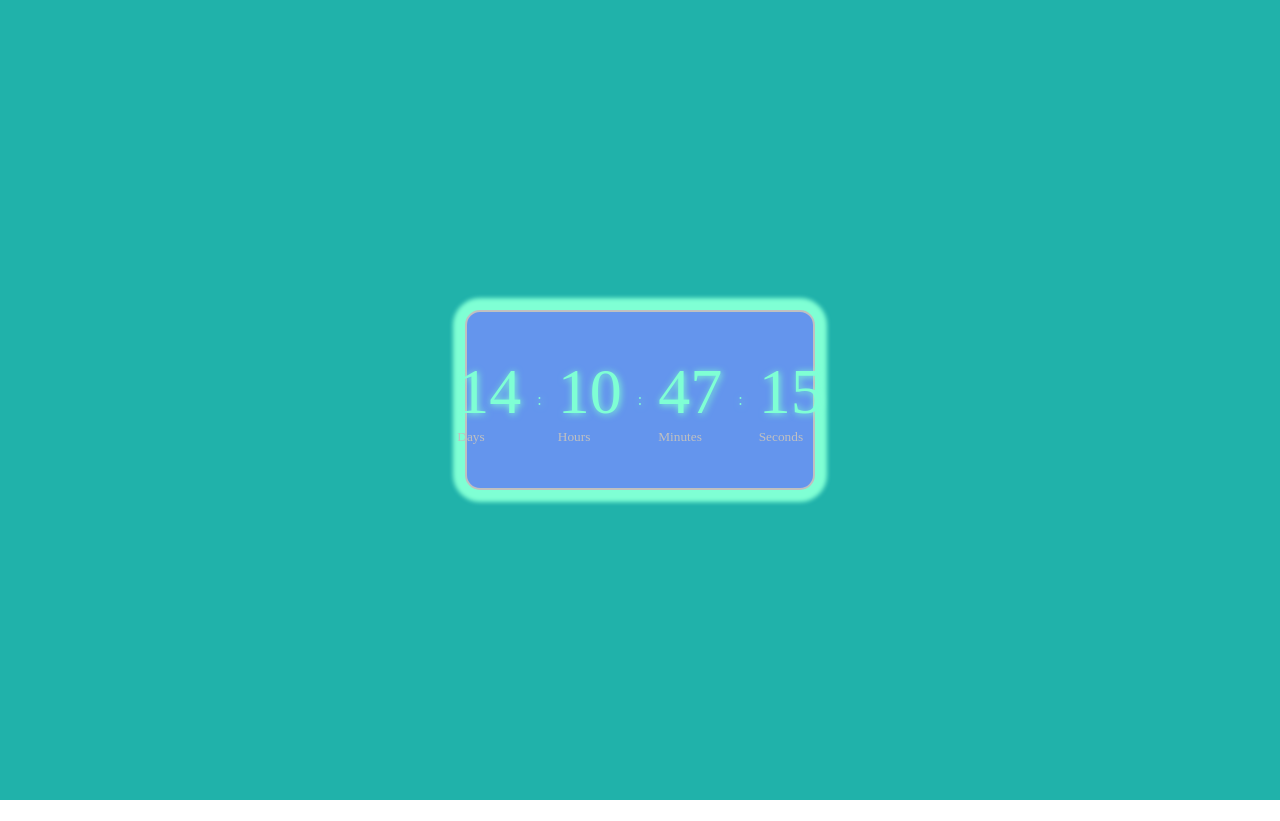
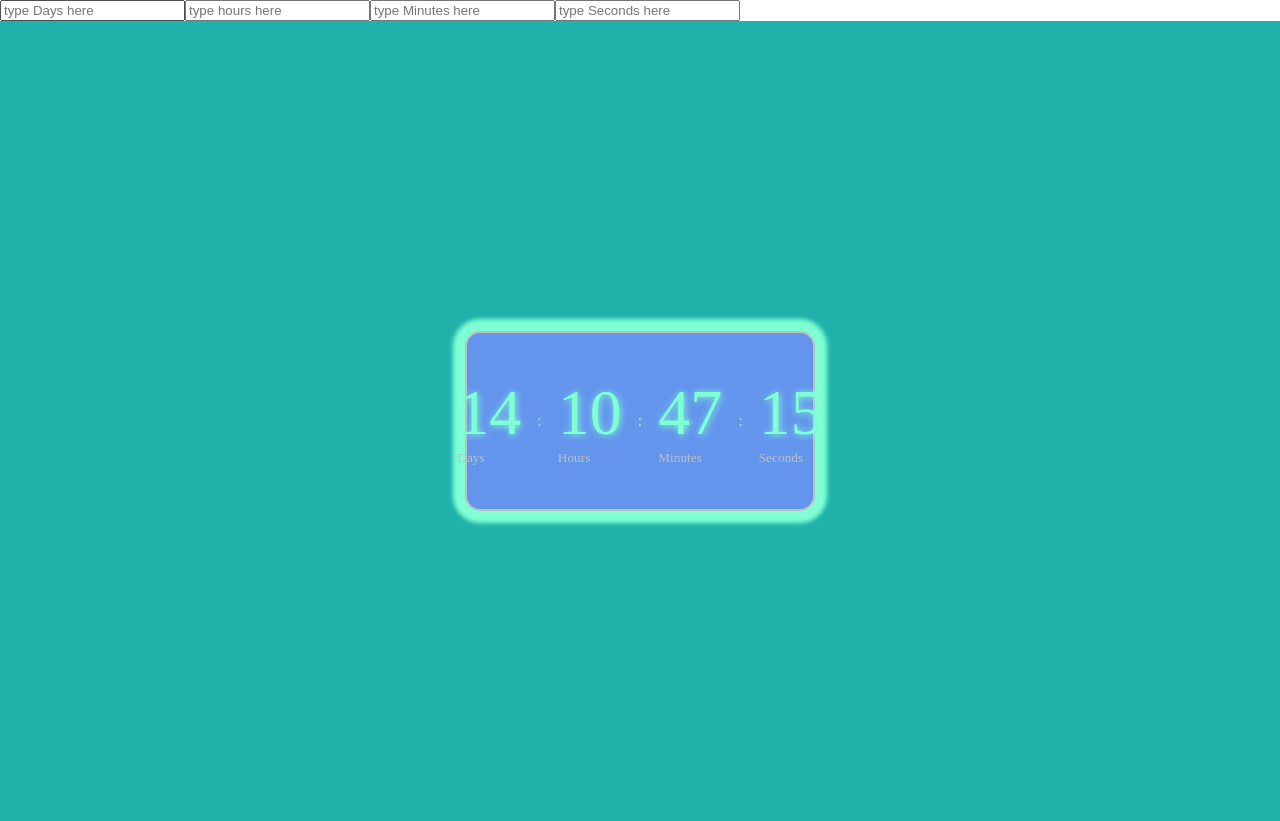
Before and after one commit to DennisWarchocki/Capstone-Project, a Next.js app: page /Timer in a window 1280 px wide. Before the commit the page ends 800 px from the top, so only its background shows below. Built offline with nearby package versions, Linux system fonts and the light colour scheme.

Commit message:
add formular for user to give data to the countdown

```diff
--- a/src/pages/Timer.js
+++ b/src/pages/Timer.js
@@ -7,7 +7,14 @@ function Timer() {
 	const [timerHours, setTimerHours] = useState();
 	const [timerMinutes, setTimerMinutes] = useState();
 	const [timerSeconds, setTimerSeconds] = useState();
+	const [userInputDays, setUserInputDays] = useState();
+	const [userInputHours, setUserInputHours] = useState();
+	const [userInputMinutes, setUserInputMinutes] = useState();
+	const [userInputSeconds, setUserInputSeconds] = useState();
 
+	//Ich möchte dass der User z.B. eine Stundenanzahl eintragen kann, und dann der Countdown von dem Wert (z.B. 8h30min) runterzählt evtl statt 'October,8...' einfach Date.now() + (UserInput) = deadline ? und danach bei getTime deadline - date.now
+
+	//Fazit: ------>  -V- Date.now() + (UserTimeInput) = deadline
 	const deadline = 'October, 8, 2022';
 
 	function getTime() {
@@ -35,6 +42,45 @@ function Timer() {
 
 	return (
 		<>
+			<form
+				onSubmit={event => {
+					event.preventDefault();
+					// setUserInput...wie spreche ich mehrere Inputs an?
+					setUserInputDays('');
+				}}
+			>
+				<input
+					placeholder="type Days here"
+					userInputDays={userInputDays}
+					onChange={event => {
+						//(event.target.value) oder (event.target.UserInputDays?)
+						setUserInputDays(event.target.value);
+					}}
+				/>
+				<input
+					placeholder="type hours here"
+					//value={value} -V-
+					userInputHours={userInputHours}
+					onChange={event => {
+						setUserInputHours(event.target.userInputHours);
+					}}
+				/>
+				<input
+					placeholder="type Minutes here"
+					userInputMinutes={userInputMinutes}
+					onChange={event => {
+						setUserInputMinutes(event.target.userInputMinutes);
+					}}
+				/>
+				<input
+					placeholder="type Seconds here"
+					userInputSeconds={userInputSeconds}
+					onChange={event => {
+						setUserInputSeconds(event.target.userInputSeconds);
+					}}
+				/>
+			</form>
+
 			<CookingTimer
 				timerDays={timerDays}
 				timerHours={timerHours}
@@ -44,4 +90,5 @@ function Timer() {
 		</>
 	);
 }
+
 export default Timer;
```
